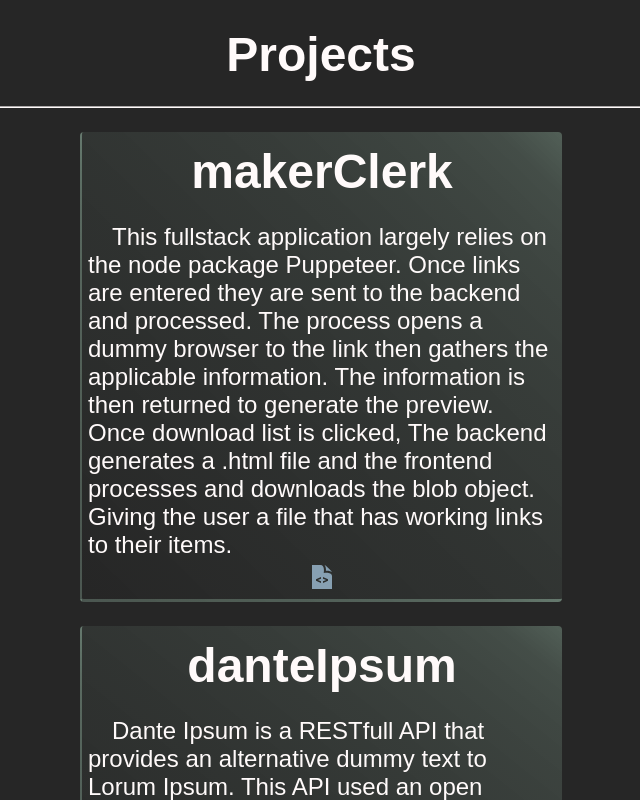
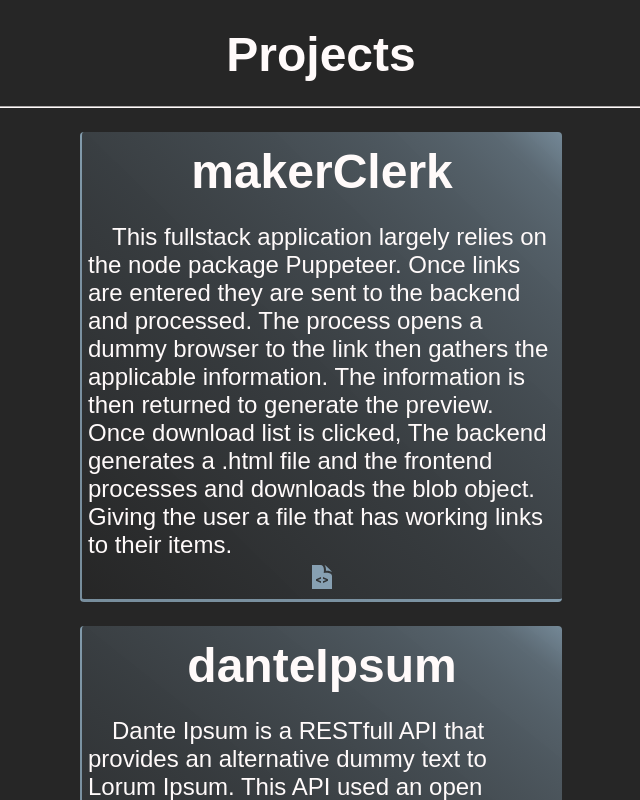
Before and after one commit to GrungeKarma/my-site, a React (Create React App) app: page / in a window 1280 px wide. Shown: the part 1780-2580 px from the top of the page, without its empty margins (319-959 px from the left). Built offline with nearby package versions, Linux system fonts and the light colour scheme; a web font is replaced by a local one.

Commit message:
update form styles && update glass card styles

```diff
--- a/src/App.css
+++ b/src/App.css
@@ -9,6 +9,10 @@
   --pewter-blue: #87a0b2ff;
   --eerie-black: #262626ff;
 }
+html {
+  scroll-padding-top: 76px;
+  scroll-padding-bottom: 59px; /* height of sticky header */
+}
 .app {
   background-color: rgba(64, 64, 64, 0.17);
 }
--- a/src/components/sections/Form.css
+++ b/src/components/sections/Form.css
@@ -19,11 +19,19 @@
   border-radius: 4px;
   color: var(--eerie-black);
 }
+input#email,
+input#name,
+textarea#message {
+  background-color: rgba(255, 250, 250, 0.879);
+  color: var(--eerie-black);
+}
+textarea#message {
+  resize: none;
+}
 
 #info-block {
   display: flex;
   flex-direction: column;
-
   align-items: center;
 }
 #message {
--- a/src/components/sections/Projects.css
+++ b/src/components/sections/Projects.css
@@ -25,12 +25,12 @@
 }
 #project-item {
   margin-top: 1em;
-  border-bottom: 3px solid rgba(195, 243, 214, 0.181);
-  border-left: 2px solid rgba(195, 243, 214, 0.181);
+  border-bottom: 3px solid rgba(135, 160, 178, 0.811);
+  border-left: 2px solid rgba(135, 160, 178, 0.811);
 
   background: linear-gradient(
     to bottom left,
-    rgba(195, 243, 214, 0.281),
+    rgba(135, 160, 178, 0.811),
     20%,
     var(--eerie-black)
   );
```
